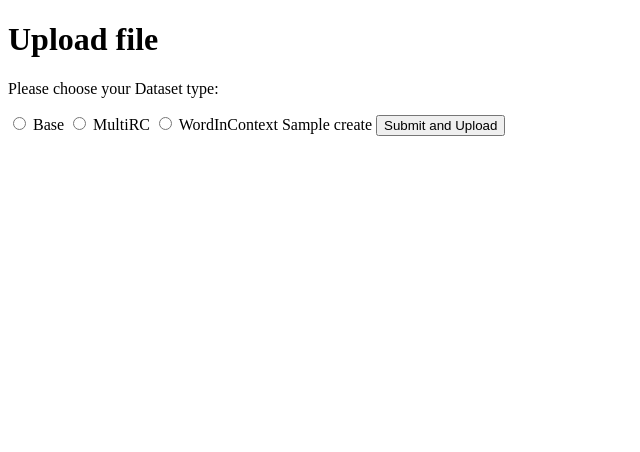
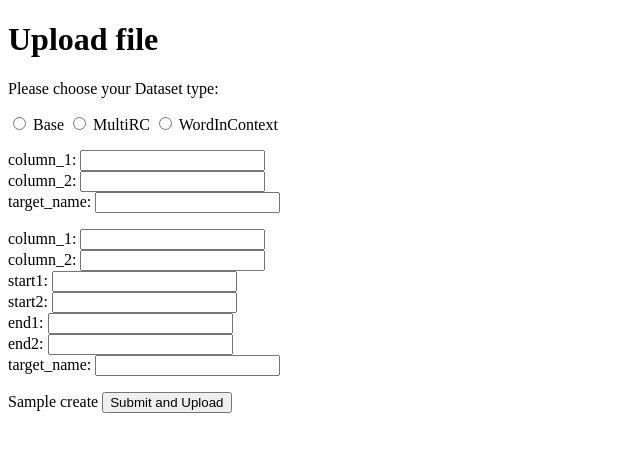
Before and after one commit to tatiana-iazykova/check_your_heuristic, a Flask app: template web-dev/templates/index.html in a window 1280 px wide. Shown: the top 452 px of the page, without its empty margins (0-640 px from the left). Run offline with Flask 2, Linux system fonts and the light colour scheme; the template is opened without the code that fills it: most values are stand-ins (such as "Sample title", 1, 10 or a date in 2020); some libraries are stand-ins or nearby versions.

Commit message:
add config to upload

```diff
--- a/web-dev/app.py
+++ b/web-dev/app.py
@@ -9,7 +9,7 @@ import sys
 
 sys.path.append("..")
 
-from flask import Flask, render_template, request
+from flask import Flask, config, render_template, request
 from flask_dropzone import Dropzone
 from src.heuristics.BasicHeuristics import BasicHeuristics
 from src.dataset.Dataset import Dataset
@@ -55,40 +55,63 @@ def handle_upload():
 
 @app.route('/form', methods=['POST', 'GET'])
 def handle_form():
-    dataset_type = request.form.get('contact')
-    return render_template("heuristics.html.j2", data=get_config(dataset_type=dataset_type))
-
-def get_config(dataset_type):
     logger_path = os.path.join(app.config['UPLOADED_PATH'], "logger.txt")
     file_path = open(logger_path).readlines()[-1].strip()
-    f = open(logger_path, "wb")
-    f.close()
+    dataset_type = request.form.get('contact')
 
     if dataset_type in ["Base", "MultiRC"]:
-        return dict(
+        config = dict(
             dataset_type=dataset_type,
             train_dataset_dir=file_path,
-            column_name1="",
-            column_name2="",
-            target_name=""
+            column_name1=request.form.get('column_1'),
+            column_name2=request.form.get('column_2'),
+            target_name=request.form.get('target_name')
                 )
-    elif dataset_type == "WordInContext":
-        return dict(
+    else:
+        config = dict(
             dataset_type=dataset_type,
             train_dataset_dir=file_path,
-            column_name1="",
-            column_name2="",
-            start1="",
-            start2="",
-            end1="",
-            end2="",
-            target_name=""
+            column_name1=request.form.get('column_1'),
+            column_name2=request.form.get('column_name2'),
+            start1=request.form.get('start1'),
+            start2=request.form.get('start2'),
+            end1=request.form.get('end1'),
+            end2=request.form.get('end2'),
+            target_name=request.form.get('target_name')
         )
 
-def simple_heuristic(config):
-    dataset = Dataset(path=config['train_dataset_dir'])
-    solver = BasicHeuristics(dataset=dataset, config=config)
-    return str(solver.check_heuristics())
+    return  'title: %s<br> config: %s' % (dataset_type, config)
+
+# def get_config(dataset_type):
+#
+#     f = open(logger_path, "wb")
+#     f.close()
+
+#     if dataset_type in ["Base", "MultiRC"]:
+#         return dict(
+#             dataset_type=dataset_type,
+#             train_dataset_dir=file_path,
+#             column_name1="",
+#             column_name2="",
+#             target_name=""
+#                 )
+#     elif dataset_type == "WordInContext":
+#         return dict(
+#             dataset_type=dataset_type,
+#             train_dataset_dir=file_path,
+#             column_name1="",
+#             column_name2="",
+#             start1="",
+#             start2="",
+#             end1="",
+#             end2="",
+#             target_name=""
+#         )
+
+# def simple_heuristic(config):
+#     dataset = Dataset(path=config['train_dataset_dir'])
+#     solver = BasicHeuristics(dataset=dataset, config=config)
+#     return str(solver.check_heuristics())
 
 if __name__ == '__main__':
     app.run(debug=True)
--- a/web-dev/templates/index.html
+++ b/web-dev/templates/index.html
@@ -4,22 +4,49 @@
     <meta charset="UTF-8">
     {{ dropzone.load_css() }}
     {{ dropzone.style('border: 2px dashed #0087F7; margin: 10px 0 10px; min-height: 400px; width: 800px') }}
+
+<script src="https://ajax.googleapis.com/ajax/libs/jquery/3.2.1/jquery.min.js"></script>
+    <script>
+        $(document).ready(function() {
+            $("input[type='radio']").change(function() {
+                if ($(this).val() == "MultiRC"  || $(this).val() == "Base" ) {
+                    $("p.config").show();
+                    $("p.ConfigWordInContext").hide();
+                } else {
+                    $("p.config").hide();
+                    $("p.ConfigWordInContext").show();
+                }
+            });
+        });
+    </script>
 </head>
-<body>
 <h1>Upload file</h1>
+
 
 <form action="{{ url_for('handle_form') }}" enctype="multipart/form-data" method="post">
     <p>Please choose your Dataset type:</p>
     <input type="radio" id="dataset_choice1"
     name="contact" value="Base">
    <label for="contactChoice1">Base</label>
-   <input type="radio" id="dataset_choice2"
-    name="contact" value="MultiRC">
+   <input type="radio" id="dataset_choice2" name="contact" value="MultiRC">
    <label for="dataset_choice2">MultiRC</label>
    <input type="radio" id="dataset_choice3"
     name="contact" value="WordInContext">
    <label for="dataset_choice3">WordInContext</label>
-
+    <p class="config" name="config">
+        column_1: <input type="text" name="column_1" id="column_name1" /><br>
+        column_2: <input type="text" name="column_2" id="column_name2" /><br>
+        target_name: <input type="text" name="target_name" id="target_name"/>
+    </p>
+    <p class="ConfigWordInContext" name="config">
+        column_1: <input type="text" name="column_1" id="column_name1" /><br>
+        column_2: <input type="text" name="column_2" id="column_name2" /><br>
+        start1: <input type="text" name="start1" id="start1" /><br>
+        start2: <input type="text" name="start2" id="start2" /><br>
+        end1: <input type="text" name="end1" id="end1" /><br>
+        end2: <input type="text" name="end2" id="end2" /><br>
+        target_name: <input type="text" name="target_name" id="target_name"/>
+    </p>
 
     {{ dropzone.create() }}
     <input type="submit" id="submit" value="Submit and Upload">
--- /dev/null
+++ b/web-dev/uploads/logger.txt
@@ -0,0 +1 @@
+E:\HSE\проекты\webint\check_your_heuristic\web-dev\uploads\train.jsonl
```
Also changed, not shown: web-dev/static/styles.css (+0 -39 lines), 1 other file.
